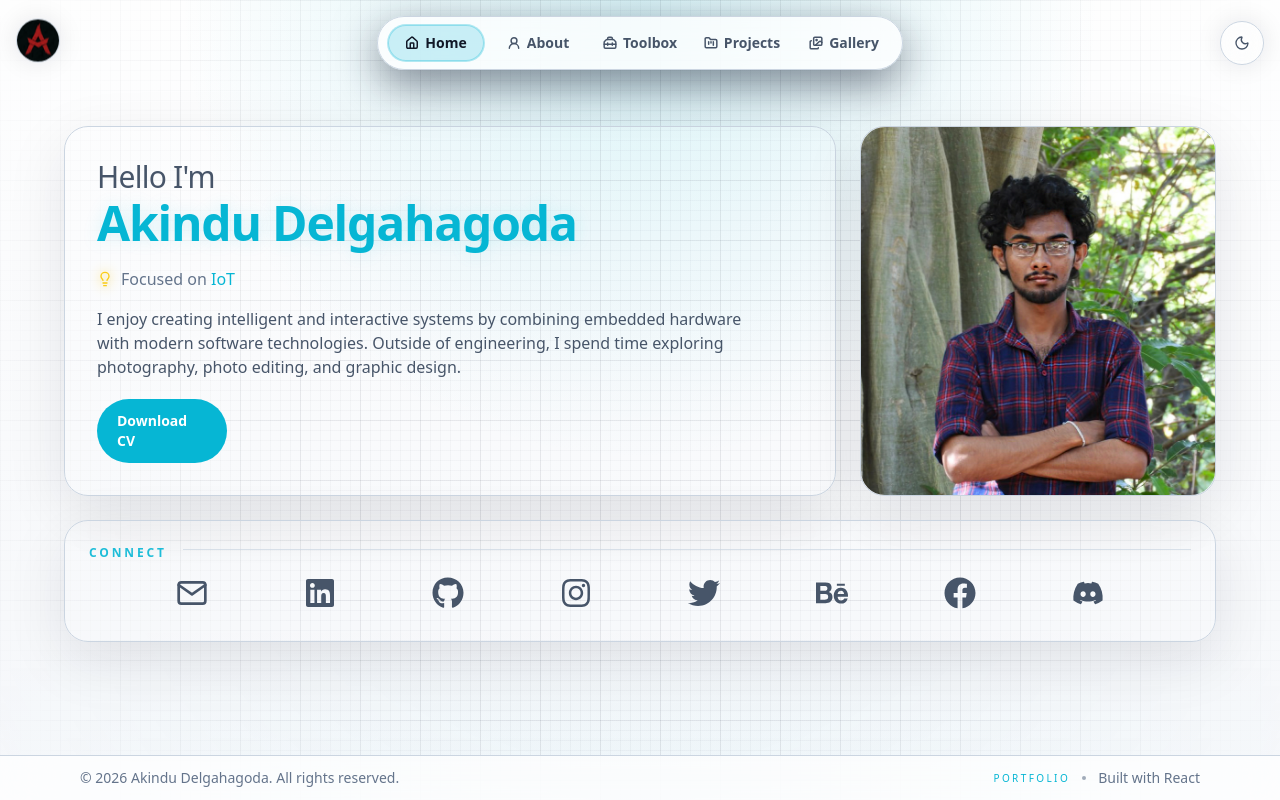
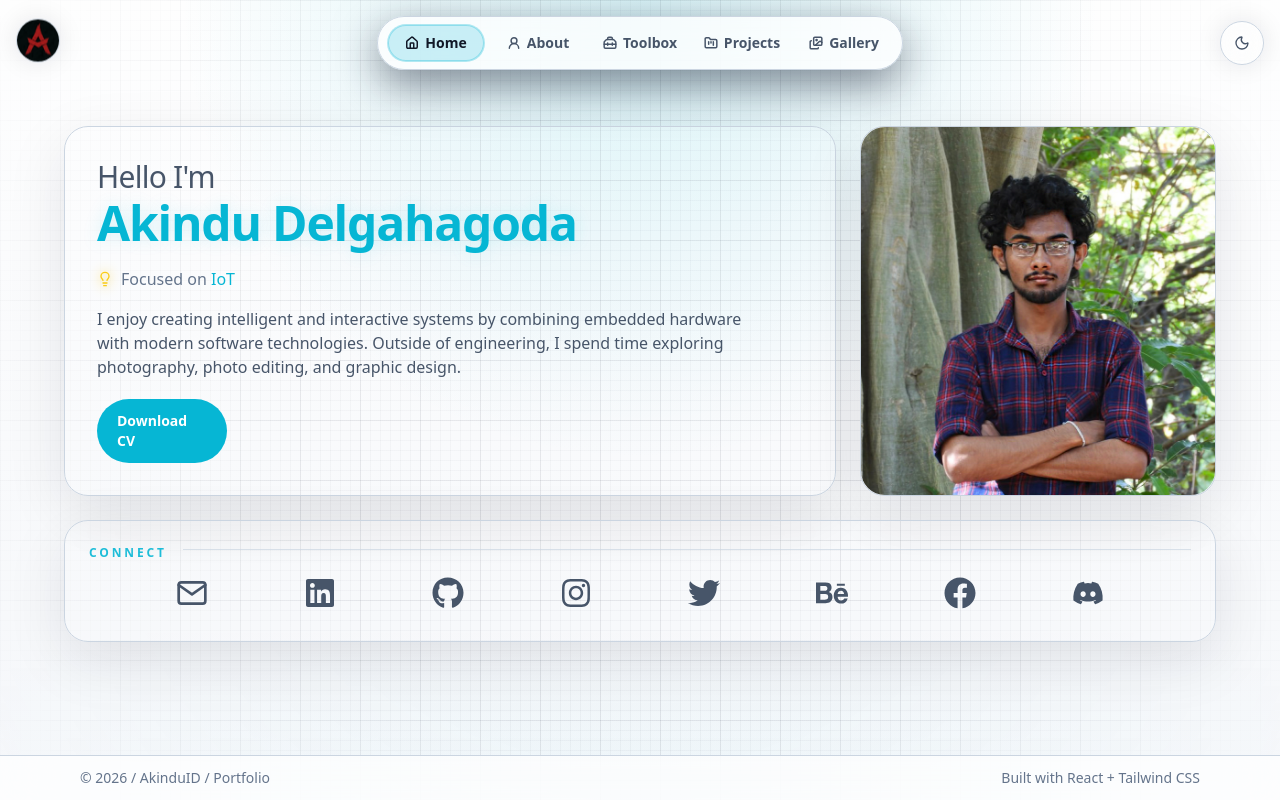
Before and after one commit to AkinduID/akinduid.github.io, a React (Vite) app: page / in a window 1280 px wide. Built offline with nearby package versions, Linux system fonts and the light colour scheme.

Commit message:
Updated footer content

```diff
--- a/src/components/common/Footer.jsx
+++ b/src/components/common/Footer.jsx
@@ -4,13 +4,11 @@ export default function Footer() {
       <div className="mx-auto flex max-w-6xl flex-col items-center justify-between gap-3 px-4 py-3 text-center sm:flex-row sm:text-left">
 
         <p className="text-xs theme-text-muted sm:text-sm">
-          © {new Date().getFullYear()} Akindu Delgahagoda. All rights reserved.
+          © {new Date().getFullYear()} / AkinduID / Portfolio
         </p>
 
         <div className="flex items-center gap-3 text-xs sm:text-sm">
-          <span className="theme-kicker text-[10px]">Portfolio</span>
-          <span className="h-1 w-1 rounded-full bg-[var(--theme-text-muted)] opacity-60" />
-          <span className="theme-text-muted">Built with React</span>
+          <span className="theme-text-muted">Built with React + Tailwind CSS</span>
         </div>
       </div>
     </footer>
```
